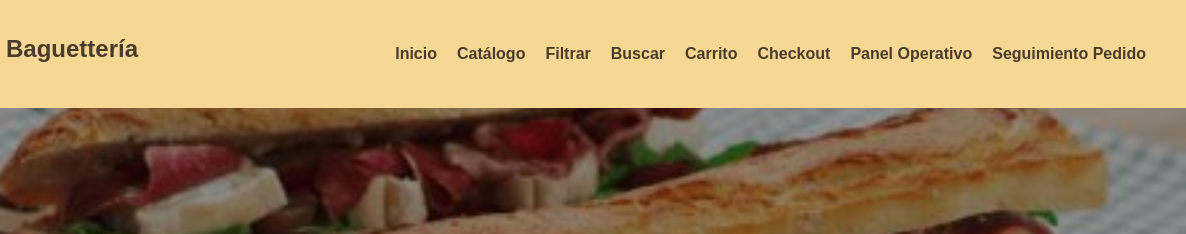
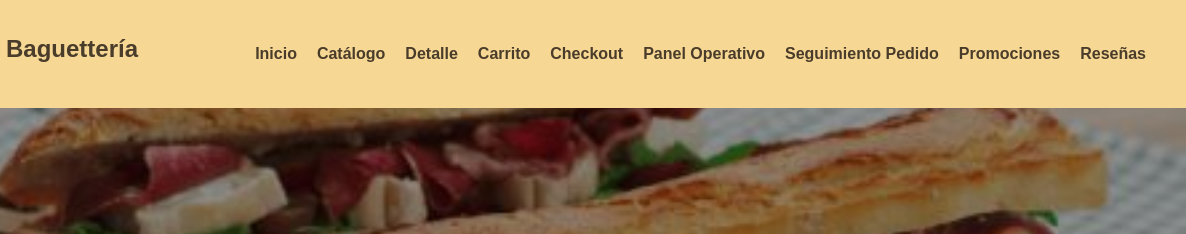
Before and after one commit to IsaiasOrtizC/PAGBAGGUETE, a plain HTML site: page index.html in a window 1280 px wide. Shown: the top 234 px of the page, 94-1280 px from the left. Drawn offline with Linux system fonts and the light colour scheme.

Commit message:
index final

```diff
--- a/index.html
+++ b/index.html
@@ -87,12 +87,13 @@
     <ul>
       <li><a href="index.html">Inicio</a></li>
       <li><a href="us01.html">Catálogo</a></li>
-      <li><a href="us02.html">Filtrar</a></li>
-      <li><a href="us03.html">Buscar</a></li>
+      <li><a href="us03.html">Detalle</a></li>
       <li><a href="us04.html">Carrito</a></li>
       <li><a href="us05.html">Checkout</a></li>
       <li><a href="us07.html">Panel Operativo</a></li>
       <li><a href="us08.html">Seguimiento Pedido</a></li>
+      <li><a href="us10.html">Promociones</a></li>
+      <li><a href="us11.html">Reseñas</a></li>
     </ul>
   </nav>
 </header>
```
